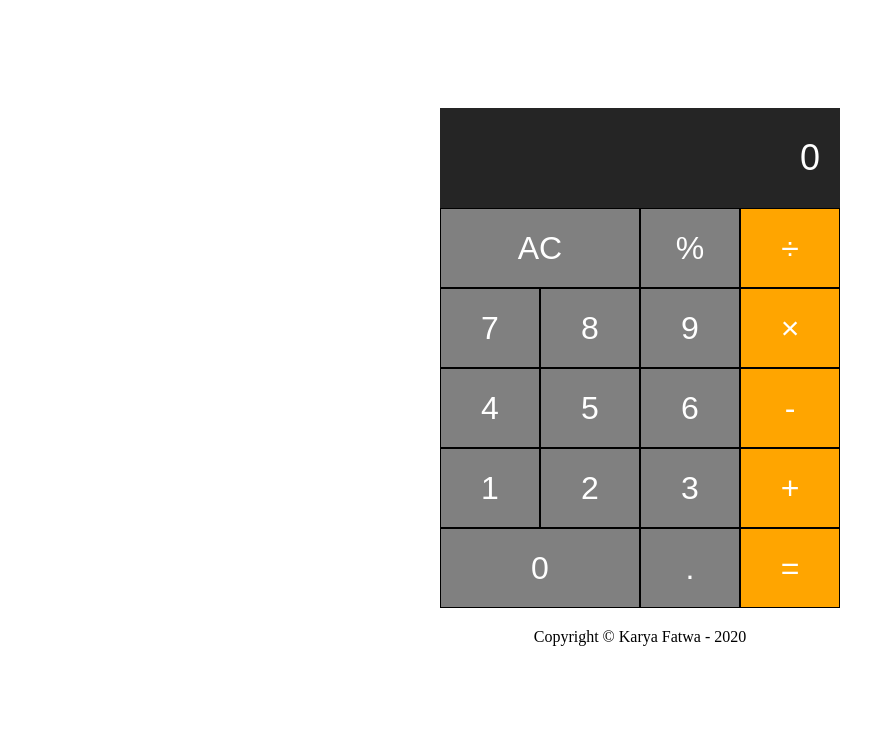
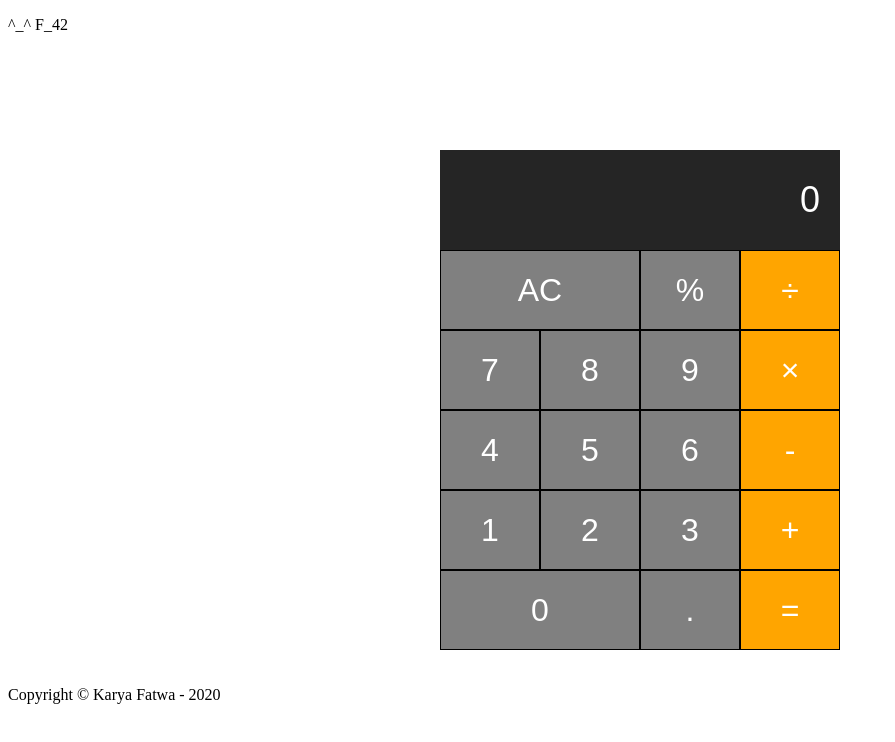
Before and after one commit to fatwasyarifah/Kalkulator-Fatwa, a plain HTML site: page index.html in a window 1280 px wide. Shown: the whole page, without its empty margins (0-895 px from the left). Drawn offline with Linux system fonts and the light colour scheme.

Commit message:
Update index.html

```diff
--- a/index.html
+++ b/index.html
@@ -6,6 +6,14 @@
   <link rel="stylesheet" href="stylesheet.css">
 </head>
 <body>
+<header>
+  <div class="container">
+    <!-- code untuk logo  -->
+    <div class="header-left">
+      <p>^_^   <span>F_42</span></p>
+    </div>
+  </div>
+</header>
 <div class="calculator">
   <input type="text" name="" value="0" disabled class="calculator-screen">
   <div class="calculator-keys">
@@ -39,11 +47,9 @@
     </div>
   </div>
 </div>
-  <center>
   <footer>
-    Copyright &copy; Karya Fatwa - 2020
+    <p>Copyright &copy; Karya Fatwa - 2020</p>
   </footer>
-  </center>
 <script type="text/javascript" src="script.js"></script>
 </body>
 </html>
```
Lines whose indentation alone changed are shown as unchanged.
